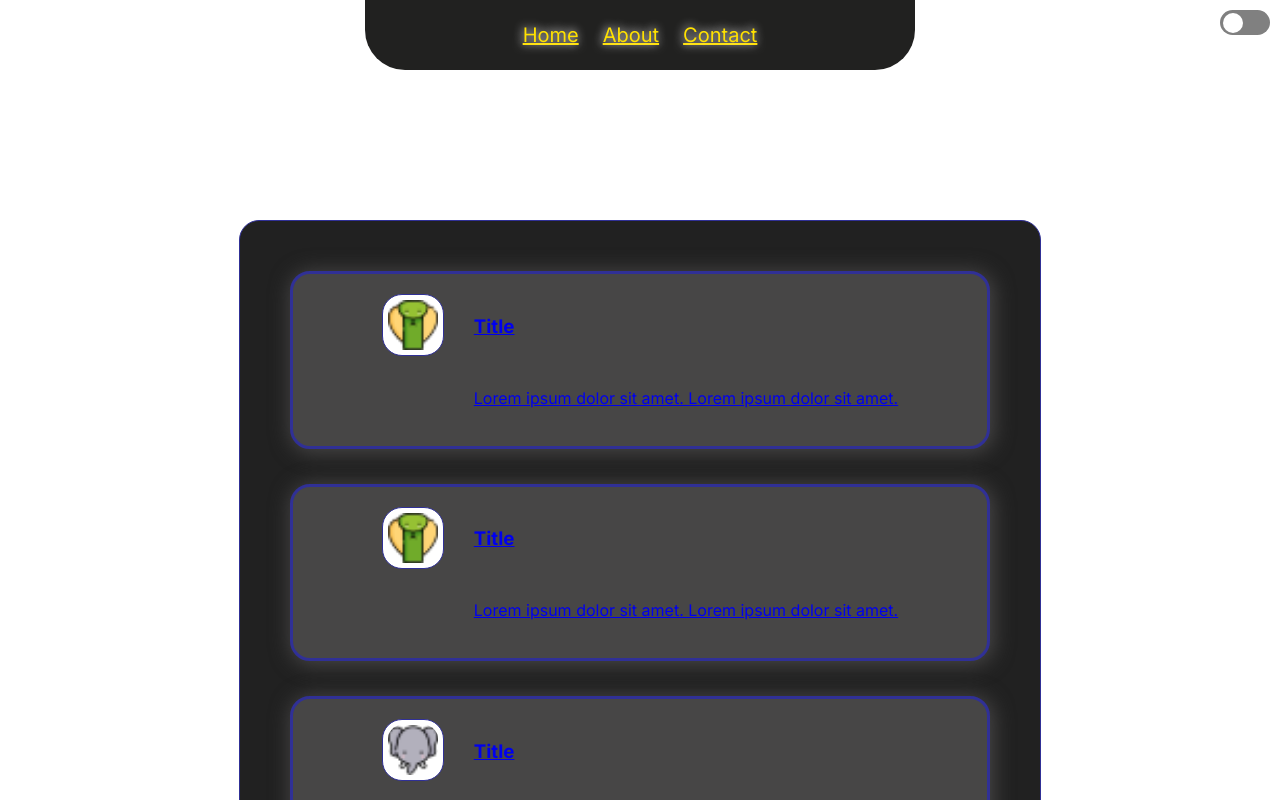
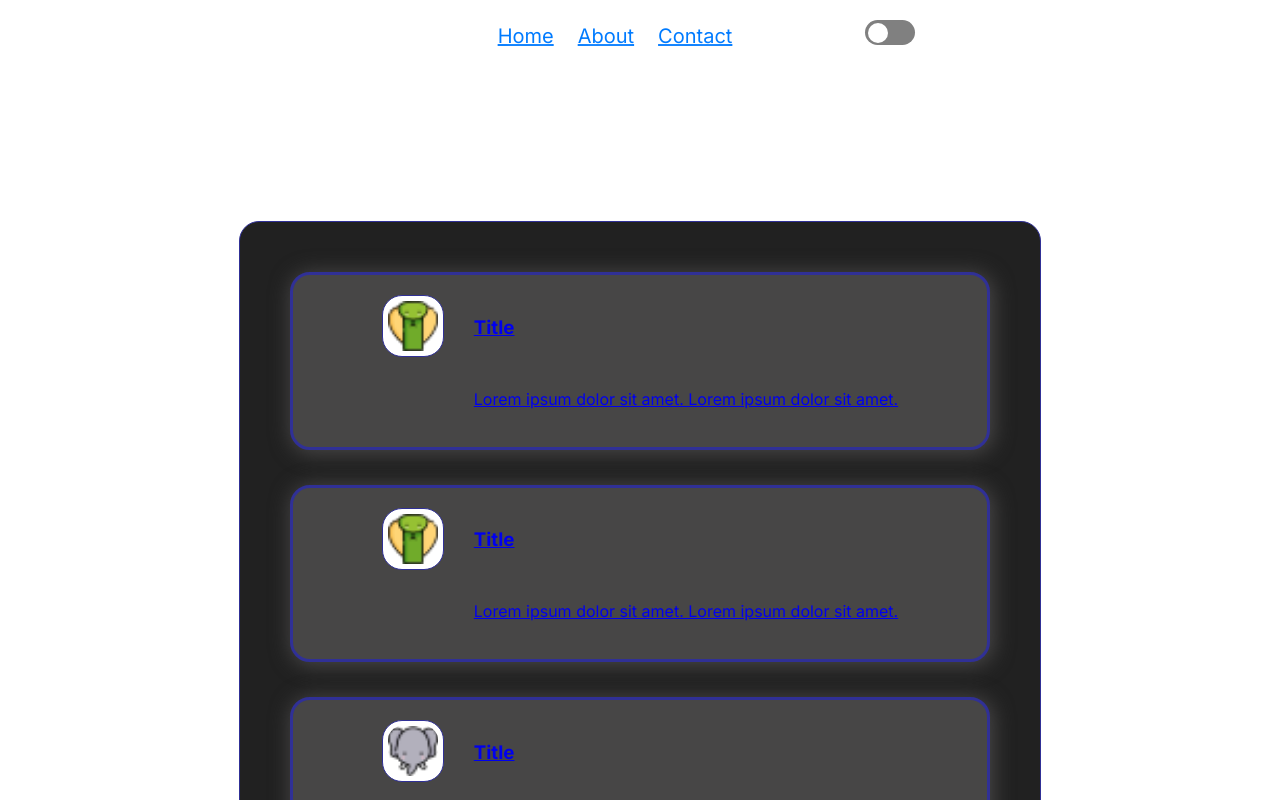
Before and after one commit to markopersonally/next-blog, a Next.js app: page / in a window 1280 px wide. Shown: the top 800 px of the page. Built offline with nearby package versions, Linux system fonts and the light colour scheme.

Commit message:
change navigation

```diff
--- a/components/navbar.module.css
+++ b/components/navbar.module.css
@@ -5,7 +5,6 @@
   display: flex;
   justify-content: center;
   align-items: center;
-  background-color: #212120;
   border-bottom-left-radius: 40px;
   border-bottom-right-radius: 40px;
 }
@@ -20,19 +19,13 @@
 }
 
 .nav a {
-  color: #ffe100;
+  color: #007bff;
   text-shadow: -1px -1px 10px #fff;
 }
 
 .nav a:hover {
-  color: #fff;
+  color: #193e8e;
   transition: color 0.5s ease-in;
-}
-
-.switch-container {
-  position: fixed;
-  top: 10px;
-  right: 10px;
 }
 
 .switch-checkbox {
```
